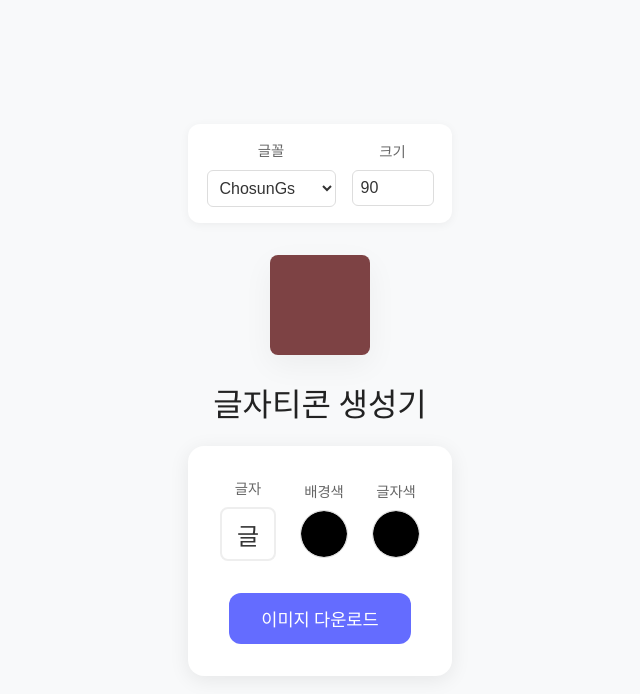
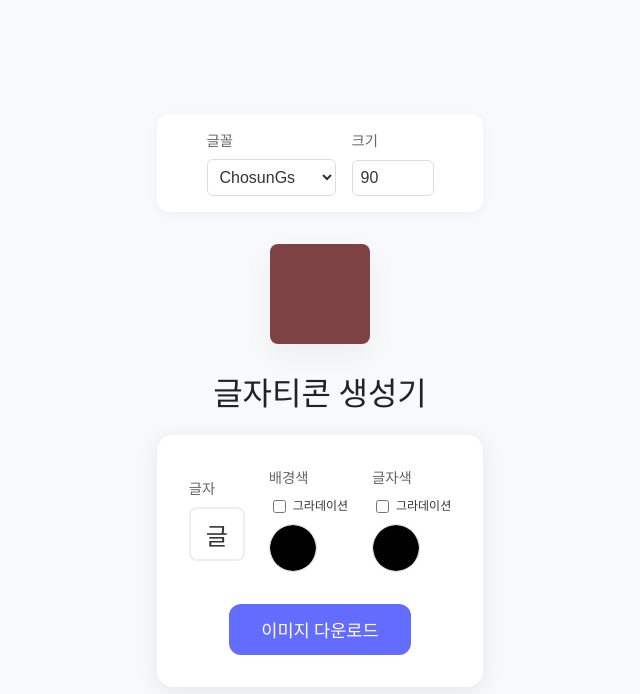
Before and after one commit to sjy5386/charicon, a React (Vite) app: page / in a window 1280 px wide. Shown: the top 694 px of the page, without its empty margins (320-960 px from the left). Built offline with nearby package versions, Linux system fonts and the light colour scheme; a web font is replaced by a local one.

Commit message:
그라데이션 추가
Signed-off-by: Seokjin Yoon <13289043+sjy5386@users.noreply.github.com>

```diff
--- a/src/App.css
+++ b/src/App.css
@@ -60,7 +60,7 @@ h1 {
 .input-item {
   display: flex;
   flex-direction: column;
-  align-items: center;
+  align-items: flex-start;
   gap: 0.5rem;
 }
 
--- a/src/App.tsx
+++ b/src/App.tsx
@@ -1,7 +1,7 @@
 import {useRef, useState} from 'react'
 import './App.css'
 import {downloadCanvas, randomColor} from './charicon.ts'
-import Canvas from "./Canvas.tsx";
+import Canvas, {Gradient} from "./Canvas.tsx";
 import Toolbar from "./Toolbar.tsx";
 
 function App() {
@@ -11,8 +11,14 @@ function App() {
     const fonts = ['ChosunGs', 'Gungsuhche', '궁서체'];
 
     const [character, setCharacter] = useState('글')
+
+    const [bgIsGradient, setBgIsGradient] = useState(false)
     const [backgroundColor, setBackgroundColor] = useState(randomColor())
+    const [bgGradient, setBgGradient] = useState<Gradient>({start: '#ffffff', end: '#000000'})
+
+    const [colorIsGradient, setColorIsGradient] = useState(false)
     const [color, setColor] = useState('white')
+    const [colorGradient, setColorGradient] = useState<Gradient>({start: '#ffffff', end: '#000000'})
 
     const [font, setFont] = useState('ChosunGs')
     const [fontSize, setFontSize] = useState(90)
@@ -26,7 +32,8 @@ function App() {
 
             <div className="canvas-container">
                 <Canvas canvasRef={canvasRef} width={size} height={size} character={character}
-                        backgroundColor={backgroundColor} color={color}
+                        backgroundColor={bgIsGradient ? bgGradient : backgroundColor}
+                        color={colorIsGradient ? colorGradient : color}
                         font={font} fontSize={fontSize} setFontSize={setFontSize}
                         x={x} setX={setX} y={y} setY={setY}></Canvas>
             </div>
@@ -42,12 +49,40 @@ function App() {
                     </div>
                     <div className="input-item">
                         <label>배경색</label>
-                        <input type="color" value={backgroundColor}
-                               onChange={(e) => setBackgroundColor(e.target.value)}/>
+                        <div style={{display: 'flex', gap: '4px', alignItems: 'center'}}>
+                            <input type="checkbox" checked={bgIsGradient}
+                                   onChange={(e) => setBgIsGradient(e.target.checked)}/>
+                            <span style={{fontSize: '12px'}}>그라데이션</span>
+                        </div>
+                        {bgIsGradient ? (
+                            <div style={{display: 'flex', gap: '4px'}}>
+                                <input type="color" value={bgGradient.start}
+                                       onChange={(e) => setBgGradient({...bgGradient, start: e.target.value})}/>
+                                <input type="color" value={bgGradient.end}
+                                       onChange={(e) => setBgGradient({...bgGradient, end: e.target.value})}/>
+                            </div>
+                        ) : (
+                            <input type="color" value={backgroundColor}
+                                   onChange={(e) => setBackgroundColor(e.target.value)}/>
+                        )}
                     </div>
                     <div className="input-item">
                         <label>글자색</label>
-                        <input type="color" value={color} onChange={(e) => setColor(e.target.value)}/>
+                        <div style={{display: 'flex', gap: '4px', alignItems: 'center'}}>
+                            <input type="checkbox" checked={colorIsGradient}
+                                   onChange={(e) => setColorIsGradient(e.target.checked)}/>
+                            <span style={{fontSize: '12px'}}>그라데이션</span>
+                        </div>
+                        {colorIsGradient ? (
+                            <div style={{display: 'flex', gap: '4px'}}>
+                                <input type="color" value={colorGradient.start}
+                                       onChange={(e) => setColorGradient({...colorGradient, start: e.target.value})}/>
+                                <input type="color" value={colorGradient.end}
+                                       onChange={(e) => setColorGradient({...colorGradient, end: e.target.value})}/>
+                            </div>
+                        ) : (
+                            <input type="color" value={color} onChange={(e) => setColor(e.target.value)}/>
+                        )}
                     </div>
                 </div>
                 <button onClick={() => downloadCanvas(canvasRef.current, character + '.png')}>이미지 다운로드</button>
--- a/src/Canvas.tsx
+++ b/src/Canvas.tsx
@@ -1,14 +1,19 @@
 import * as React from 'react'
 import {useEffect, useState} from 'react'
 import './fonts.css'
+
+export interface Gradient {
+    start: string;
+    end: string;
+}
 
 export interface CanvasProps {
     canvasRef: React.MutableRefObject<HTMLCanvasElement | null>
     width: number;
     height: number;
     character: string;
-    backgroundColor: string;
-    color: string;
+    backgroundColor: string | Gradient;
+    color: string | Gradient;
     font: string;
     fontSize: number;
     setFontSize: React.Dispatch<React.SetStateAction<number>>;
@@ -48,14 +53,24 @@ const Canvas = ({
                 throw new Error('Canvas context must be null');
             }
 
+            const getFillStyle = (fill: string | Gradient, w: number, h: number) => {
+                if (typeof fill === 'string') {
+                    return fill;
+                }
+                const gradient = ctx.createLinearGradient(0, 0, w, h);
+                gradient.addColorStop(0, fill.start);
+                gradient.addColorStop(1, fill.end);
+                return gradient;
+            };
+
             // 배경 채우기
-            ctx.fillStyle = backgroundColor;
-            ctx.fillRect(0, 0, 100, 100);
+            ctx.fillStyle = getFillStyle(backgroundColor, width, height);
+            ctx.fillRect(0, 0, width, height);
 
             // 글자 쓰기
             document.fonts.load(`${fontSize}px ${font}`).then(() => {
                 ctx.font = `${fontSize}px ${font}`;
-                ctx.fillStyle = color;
+                ctx.fillStyle = getFillStyle(color, width, height);
                 ctx.textBaseline = 'alphabetic'; // 베이스라인 명시
                 ctx.fillText(character, x, y);
             });
```
